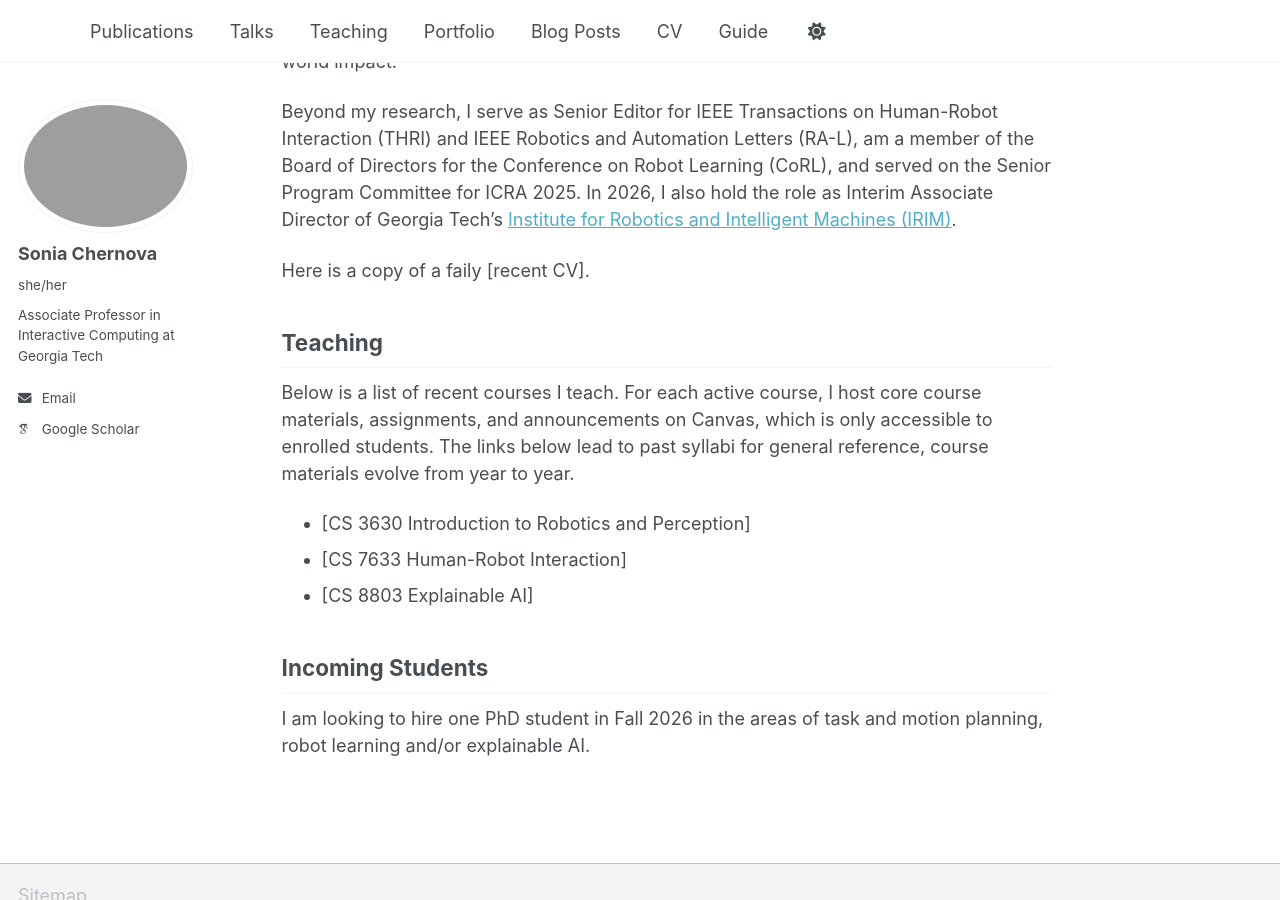
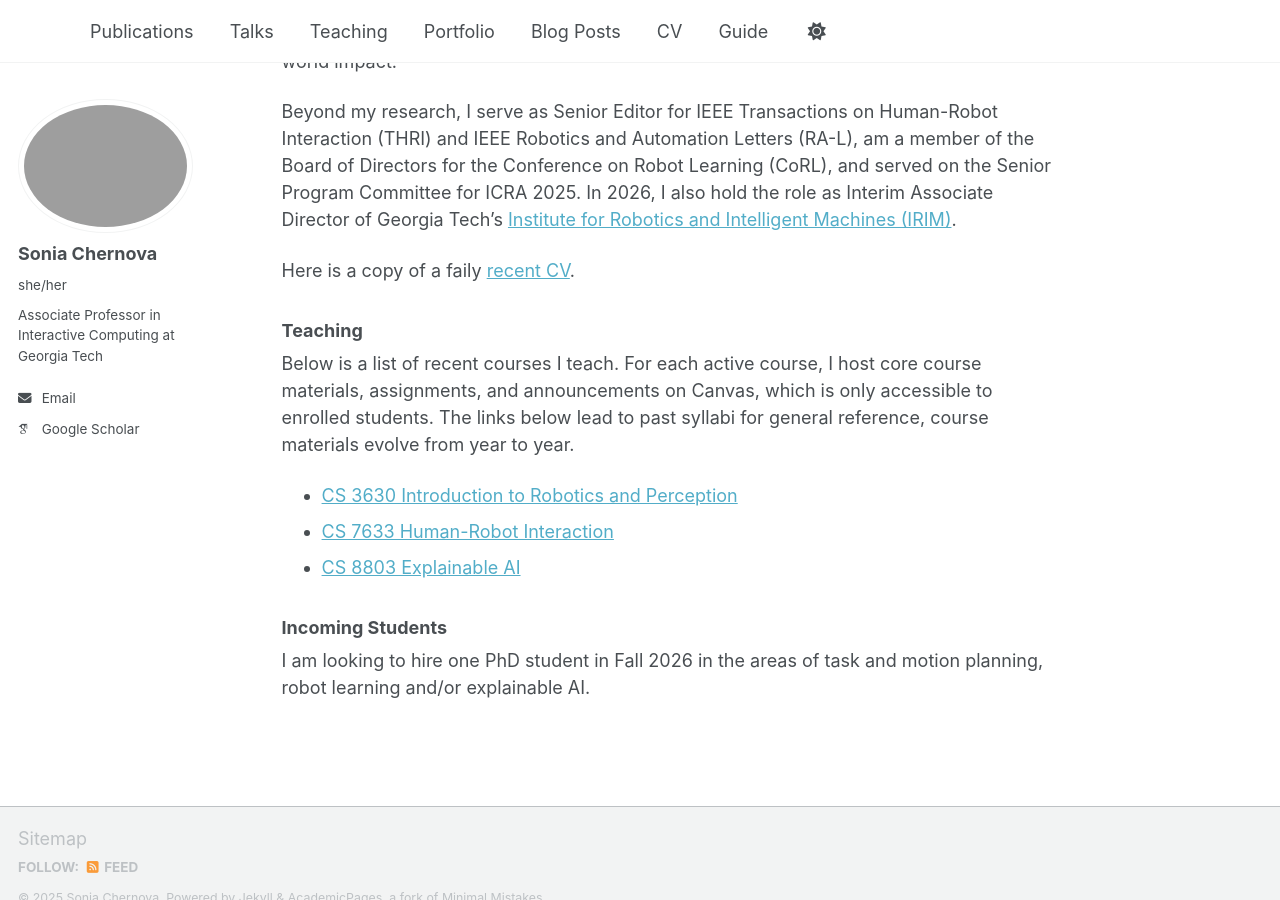
Before and after one commit to schernova/schernova.github.io, a Jekyll site: the page built from _pages/about.md, in a window 1280 px wide and 900 px high, scrolled down 557 px. Built offline with Jekyll 4.4.1, drawn with Linux system fonts in a browser that asks for light colours; some web fonts are replaced; a script bundle is joined from its source files by our own code; library files that are not in the unit come from our copies; part of the change alters nothing that is shown.

```diff
--- a/_pages/about.md
+++ b/_pages/about.md
@@ -15,14 +15,14 @@ I also serve as Executive Director and Principal Investigator of [AI-CARING](htt
 
 Beyond my research, I serve as Senior Editor for IEEE Transactions on Human-Robot Interaction (THRI) and IEEE Robotics and Automation Letters (RA-L), am a member of the Board of Directors for the Conference on Robot Learning (CoRL), and served on the Senior Program Committee for ICRA 2025. In 2026, I also hold the role as Interim Associate Director of Georgia Tech’s [Institute for Robotics and Intelligent Machines (IRIM)](https://research.gatech.edu/robotics).
 
-Here is a copy of a faily [recent CV].
+Here is a copy of a faily [recent CV](files/CV_SoniaChernova.pdf).
 
-## Teaching
+### Teaching
 Below is a list of recent courses I teach. For each active course, I host core course materials, assignments, and announcements on Canvas, which is only accessible to enrolled students. The links below lead to past syllabi for general reference, course materials evolve from year to year.
 
-- [CS 3630 Introduction to Robotics and Perception]
-- [CS 7633 Human-Robot Interaction]
-- [CS 8803 Explainable AI]
+- [CS 3630 Introduction to Robotics and Perception](files/CS3630_IntroToRobotics_Syllabus.pdf)
+- [CS 7633 Human-Robot Interaction](files/CS7644_HRI_Syllabus.pdf)
+- [CS 8803 Explainable AI](files/CS8803_XAI_Syllabus.pdf)
 
-## Incoming Students
+### Incoming Students
 I am looking to hire one PhD student in Fall 2026 in the areas of task and motion planning, robot learning and/or explainable AI.
```
